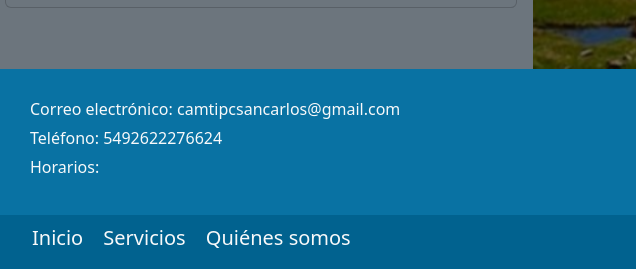
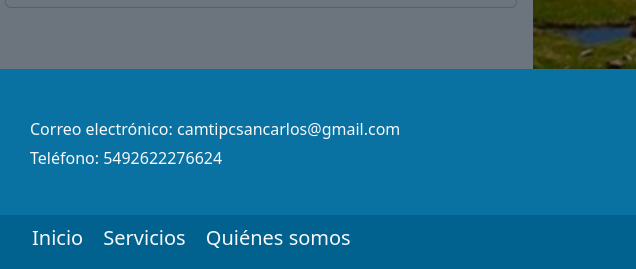
Before and after one commit to josecham/CamaraSanCarlos, a plain HTML site: page pages/contacto.html in a window 1280 px wide. Shown: the part 716-985 px from the top of the page, 0-636 px from the left. Drawn offline with nearby package versions, Linux system fonts and the light colour scheme.

Commit message:
ultimos retoques1

```diff
--- a/pages/contacto.html
+++ b/pages/contacto.html
@@ -91,11 +91,10 @@
 
       <div class="col-lg-4 ">
 
-        <ul class="list-inline" style="margin-bottom: 1px; padding-top: 20px;padding-left: 10px;">
+        <ul class="list-inline" style="margin-bottom: 1px; padding-top: 40px;padding-left: 10px;">
           <li class="list-inline-item">
             <p class="fs-6  link-light" style="margin-bottom: 5px;" >Correo electrónico: camtipcsancarlos@gmail.com</p>
             <p class="fs-6 link-light" style="margin-bottom: 5px;">Teléfono: 5492622276624 </p>
-            <p class="fs-6 link-light" style="margin-bottom: 5px;">Horarios: </p>
         </li>
       </ul>
 
```
